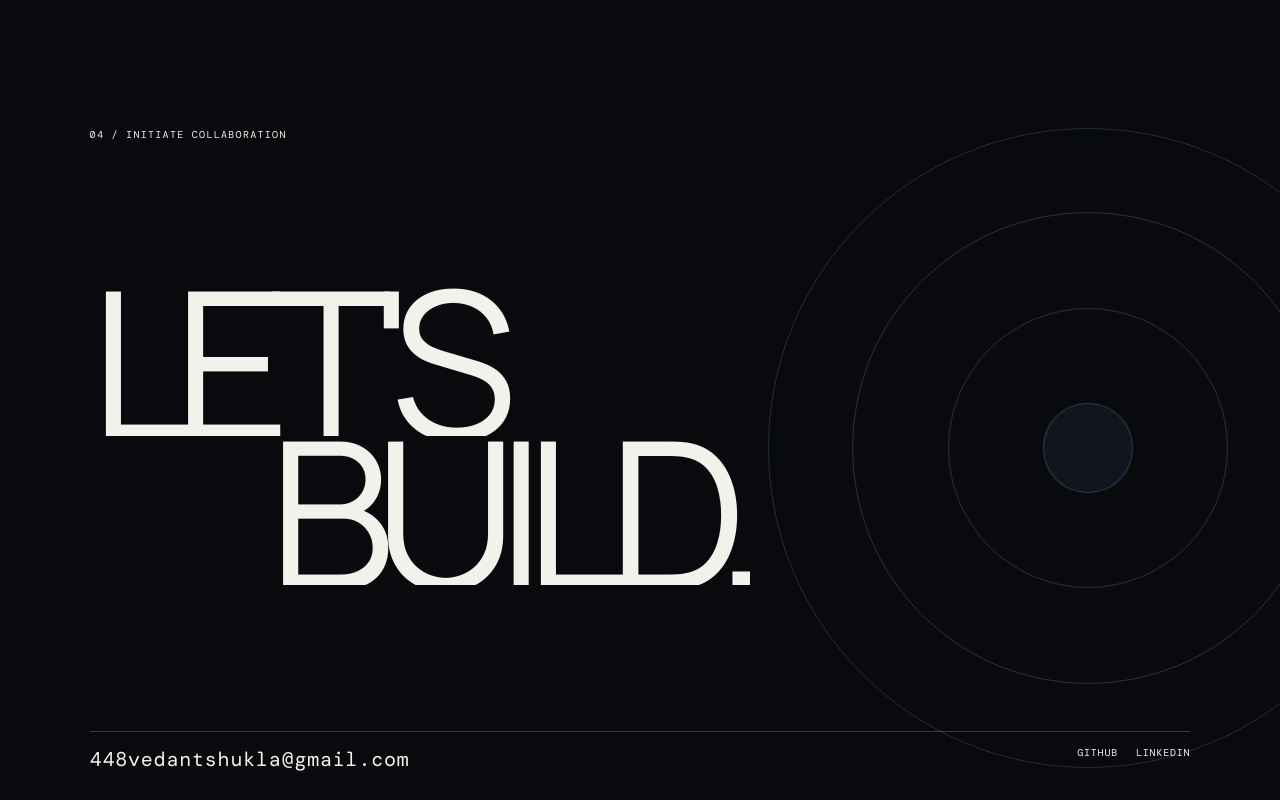
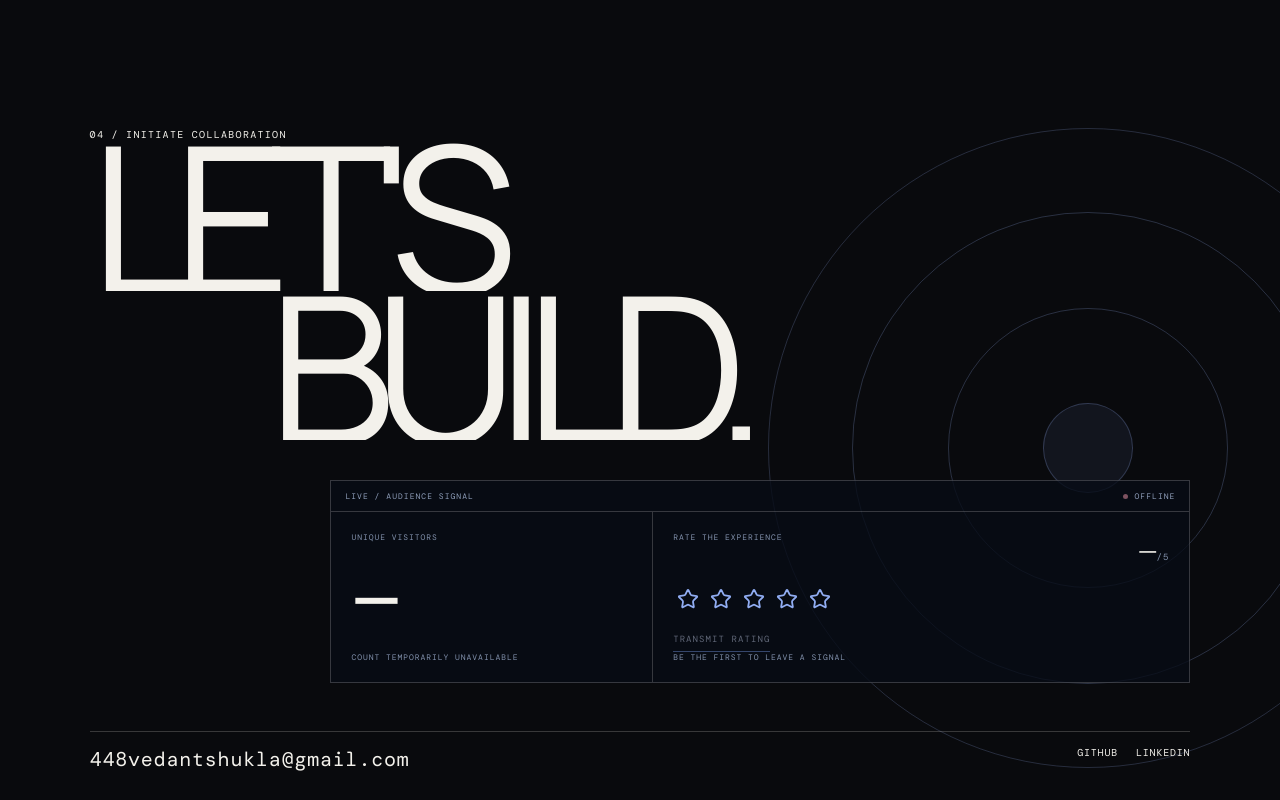
Before and after one commit to veha2309/my_portfolio, a React (Vite) app: page / in a window 1280 px wide. Shown: the part 4593-5393 px from the top of the page. Built offline with nearby package versions, Linux system fonts and the light colour scheme; no server answers.

Commit message:
Add persistent visitor count and community rating panel

```diff
--- a/src/components/Footer.tsx
+++ b/src/components/Footer.tsx
@@ -1,3 +1,3 @@
-import { useRef } from 'react'; import { useGSAP } from '@gsap/react'; import gsap from 'gsap'; import { ScrollTrigger } from 'gsap/ScrollTrigger'; import { useSceneStore } from '../store/useSceneStore';
+import { useRef } from 'react'; import { useGSAP } from '@gsap/react'; import gsap from 'gsap'; import { ScrollTrigger } from 'gsap/ScrollTrigger'; import { useSceneStore } from '../store/useSceneStore'; import VisitorRating from './VisitorRating';
 gsap.registerPlugin(ScrollTrigger);
-export default function Footer() { const ref = useRef<HTMLElement>(null); const { transitionScene } = useSceneStore(); useGSAP(() => { ScrollTrigger.create({ trigger: ref.current, start: 'top 55%', onEnter: () => transitionScene('contact'), onEnterBack: () => transitionScene('contact', -1) }); gsap.from('.contact__word', { yPercent: 105, stagger: .12, duration: 1, ease: 'power4.out', scrollTrigger: { trigger: ref.current, start: 'top 72%' } }); }, { scope: ref }); return <footer ref={ref} id="contact" className="contact"><div className="contact__aperture normal-tilt" aria-hidden="true"><i /><i /><i /></div><span className="eyebrow">04 / INITIATE COLLABORATION</span><h2><span><span className="contact__word">LET'S</span></span><span><span className="contact__word">BUILD.</span></span></h2><div className="contact__bottom"><a href="mailto:448vedantshukla@gmail.com">448vedantshukla@gmail.com</a><div><a href="https://github.com/veha2309" target="_blank" rel="noreferrer">GITHUB</a><a href="https://linkedin.com/in/vedant-shukla-79a6342b1" target="_blank" rel="noreferrer">LINKEDIN</a></div></div></footer>; }
+export default function Footer() { const ref = useRef<HTMLElement>(null); const { transitionScene } = useSceneStore(); useGSAP(() => { ScrollTrigger.create({ trigger: ref.current, start: 'top 55%', onEnter: () => transitionScene('contact'), onEnterBack: () => transitionScene('contact', -1) }); gsap.from('.contact__word', { yPercent: 105, stagger: .12, duration: 1, ease: 'power4.out', scrollTrigger: { trigger: ref.current, start: 'top 72%' } }); }, { scope: ref }); return <footer ref={ref} id="contact" className="contact"><div className="contact__aperture normal-tilt" aria-hidden="true"><i /><i /><i /></div><span className="eyebrow">04 / INITIATE COLLABORATION</span><h2><span><span className="contact__word">LET'S</span></span><span><span className="contact__word">BUILD.</span></span></h2><VisitorRating/><div className="contact__bottom"><a href="mailto:448vedantshukla@gmail.com">448vedantshukla@gmail.com</a><div><a href="https://github.com/veha2309" target="_blank" rel="noreferrer">GITHUB</a><a href="https://linkedin.com/in/vedant-shukla-79a6342b1" target="_blank" rel="noreferrer">LINKEDIN</a></div></div></footer>; }
--- /dev/null
+++ b/src/components/VisitorRating.tsx
@@ -0,0 +1,93 @@
+import { useEffect, useMemo, useState } from 'react';
+import { Star } from 'lucide-react';
+
+type RatingEntry = { rating: number };
+
+const ratingKey = 'portfolio-rating-v1';
+const visitorKey = 'portfolio-main';
+
+export default function VisitorRating() {
+  const [visitors, setVisitors] = useState<number | null>(null);
+  const [ratings, setRatings] = useState<RatingEntry[]>([]);
+  const [selected, setSelected] = useState(0);
+  const [hovered, setHovered] = useState(0);
+  const [submitting, setSubmitting] = useState(false);
+  const [submitted, setSubmitted] = useState(() => localStorage.getItem(ratingKey) === 'submitted');
+  const [online, setOnline] = useState(true);
+
+  useEffect(() => {
+    const controller = new AbortController();
+    const load = async () => {
+      try {
+        const [visitorResponse, ratingResponse] = await Promise.all([
+          fetch('/api/visitors', {
+            method: 'POST',
+            headers: { 'Content-Type': 'application/json' },
+            body: JSON.stringify({ key: visitorKey }),
+            signal: controller.signal,
+          }),
+          fetch(`/api/ratings/${ratingKey}`, { signal: controller.signal }),
+        ]);
+        if (!visitorResponse.ok || !ratingResponse.ok) throw new Error('Audience API unavailable');
+        const visitorData = await visitorResponse.json() as { count: number };
+        const ratingData = await ratingResponse.json() as RatingEntry[];
+        setVisitors(visitorData.count); setRatings(ratingData); setOnline(true);
+      } catch (error) {
+        if ((error as Error).name !== 'AbortError') setOnline(false);
+      }
+    };
+    load();
+    return () => controller.abort();
+  }, []);
+
+  const average = useMemo(() => ratings.length
+    ? ratings.reduce((total, entry) => total + entry.rating, 0) / ratings.length : 0, [ratings]);
+
+  const submit = async () => {
+    if (!selected || submitting || submitted) return;
+    setSubmitting(true);
+    try {
+      const response = await fetch('/api/ratings', {
+        method: 'POST',
+        headers: { 'Content-Type': 'application/json' },
+        body: JSON.stringify({ storageKey: ratingKey, name: 'Anonymous visitor', rating: selected }),
+      });
+      if (!response.ok) throw new Error('Rating API unavailable');
+      setRatings((current) => [{ rating: selected }, ...current]);
+      localStorage.setItem(ratingKey, 'submitted');
+      setSubmitted(true); setOnline(true);
+    } catch {
+      setOnline(false);
+    } finally {
+      setSubmitting(false);
+    }
+  };
+
+  const displayRating = hovered || selected;
+
+  return <section className="audience-signal" aria-labelledby="audience-signal-title">
+    <div className="audience-signal__head">
+      <span>LIVE / AUDIENCE SIGNAL</span>
+      <i className={online ? 'is-online' : ''}>{online ? 'CONNECTED' : 'OFFLINE'}</i>
+    </div>
+    <div className="audience-signal__grid">
+      <div className="audience-signal__metric">
+        <span>UNIQUE VISITORS</span>
+        <strong>{visitors === null ? '—' : visitors.toLocaleString()}</strong>
+        <small>{online ? 'RECORDED ACROSS THE PORTFOLIO' : 'COUNT TEMPORARILY UNAVAILABLE'}</small>
+      </div>
+      <div className="audience-signal__rating">
+        <div><span id="audience-signal-title">RATE THE EXPERIENCE</span><strong>{average ? average.toFixed(1) : '—'}<small>/5</small></strong></div>
+        <div className="audience-signal__stars" onPointerLeave={() => setHovered(0)} aria-label="Portfolio rating">
+          {[1, 2, 3, 4, 5].map((value) => <button key={value} type="button" onPointerEnter={() => setHovered(value)} onFocus={() => setHovered(value)} onBlur={() => setHovered(0)} onClick={() => setSelected(value)} aria-label={`${value} star${value === 1 ? '' : 's'}`} aria-pressed={selected === value} disabled={submitted}>
+            <Star size={22} fill={displayRating >= value ? 'currentColor' : 'none'} />
+          </button>)}
+        </div>
+        <button className="audience-signal__submit" type="button" onClick={submit} disabled={!selected || submitting || submitted}>
+          {submitted ? 'SIGNAL RECEIVED — THANK YOU' : submitting ? 'TRANSMITTING...' : 'TRANSMIT RATING'}
+        </button>
+        <small>{ratings.length ? `${ratings.length} COMMUNITY ${ratings.length === 1 ? 'RATING' : 'RATINGS'}` : 'BE THE FIRST TO LEAVE A SIGNAL'}</small>
+      </div>
+    </div>
+  </section>;
+}
--- a/src/responsive.css
+++ b/src/responsive.css
@@ -521,6 +521,15 @@ body,
   }
 }
 
+@media(max-width:700px) {
+  .audience-signal { width: 100%; margin: 40px 0; }
+  .audience-signal__grid { grid-template-columns: 1fr; }
+  .audience-signal__metric { min-height: 125px; border-right: 0; border-bottom: 1px solid var(--line); }
+  .audience-signal__rating { min-height: 175px; }
+  .audience-signal__stars { justify-content: space-between; }
+  .audience-signal__stars button { padding: 7px; }
+}
+
 @media(max-height:700px) and (min-width:701px) {
   .hero {
     min-height: 600px;
```
Also changed, not shown: src/index.css, 2 other files (tests, documents, lock files or other folders).
